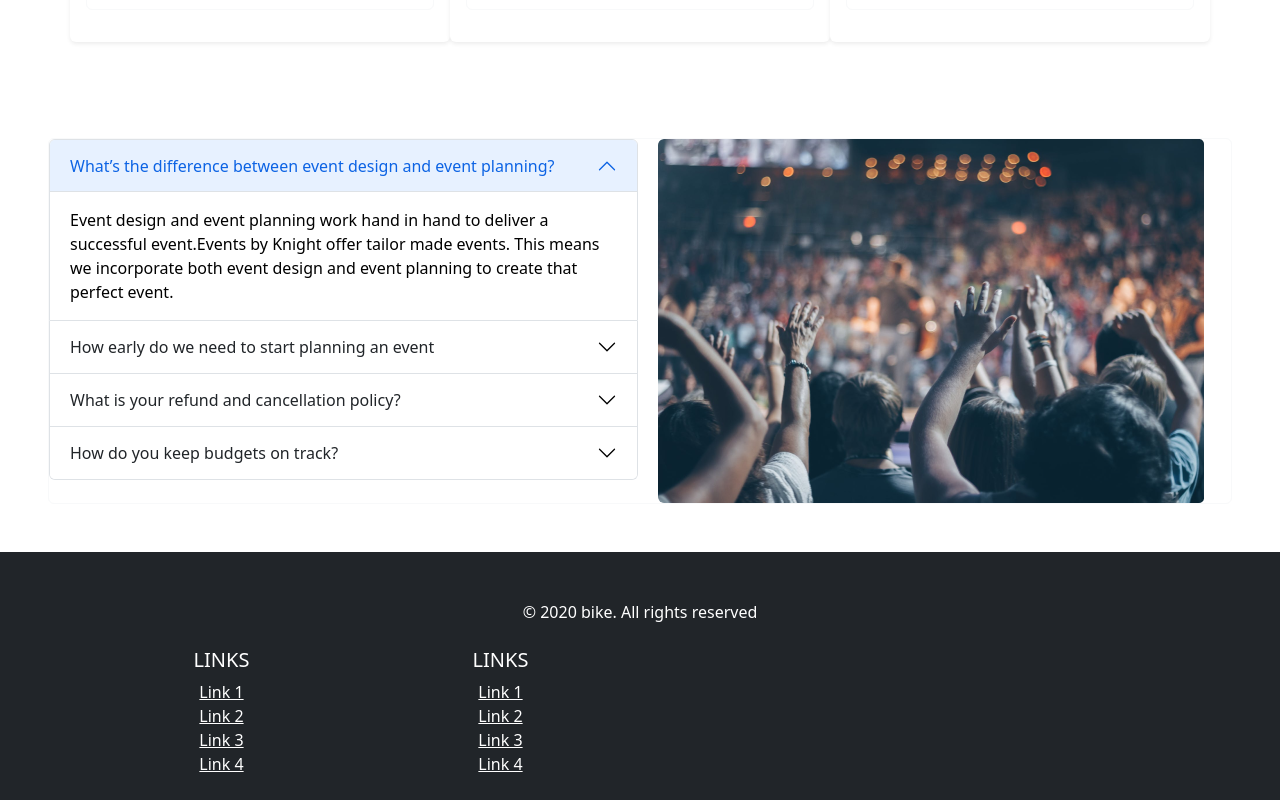
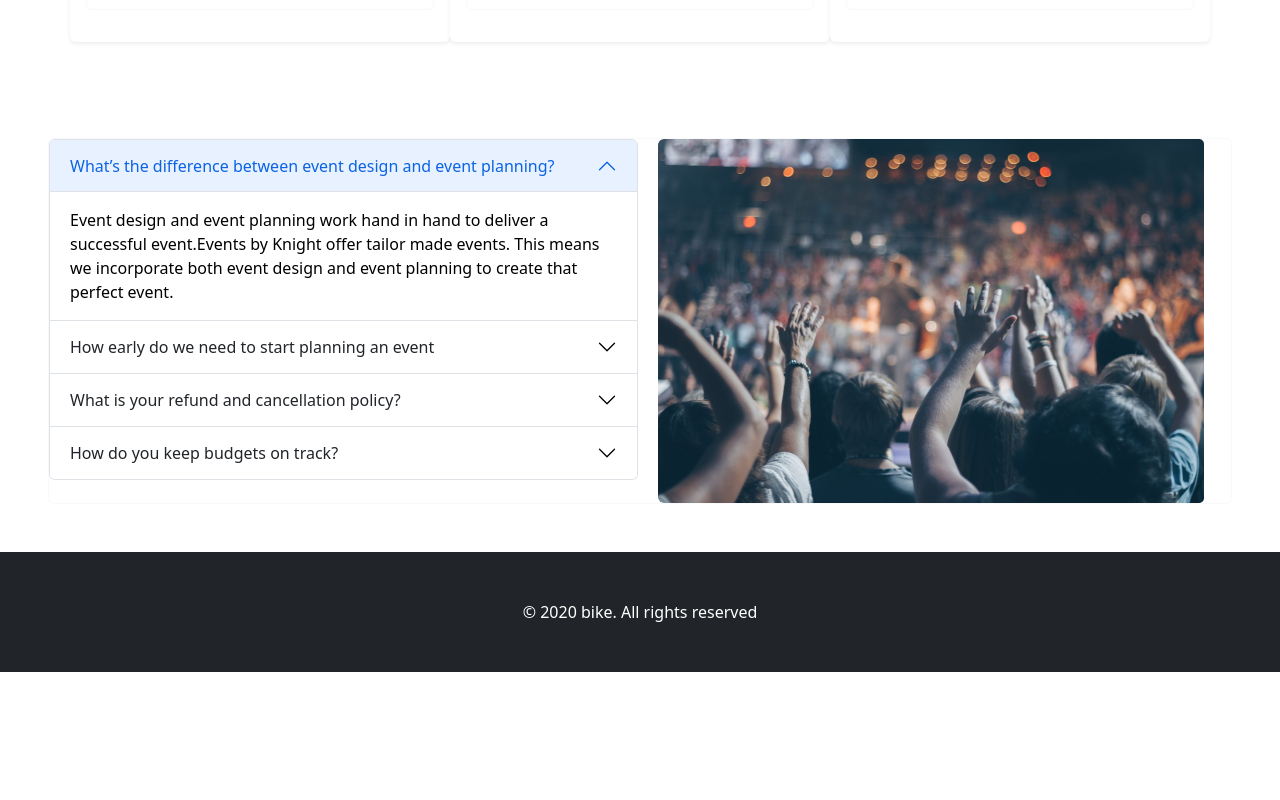
Before and after one commit to Bishaw1/Convention-center, a plain HTML site: page index.html in a window 1280 px wide. Shown: the part 2163-2963 px from the top of the page. After the commit the page ends 2835 px from the top, so only its background shows below. Drawn offline with nearby package versions, Linux system fonts and the light colour scheme.

Commit message:
update  commit

```diff
--- a/index.html
+++ b/index.html
@@ -326,20 +326,20 @@
         <div class="row">
           <!--Grid column-->
           <div class="col-lg-3 col-md-6 mb-4 mb-md-0">
-            <h5 class="text-uppercase">Links</h5>
+            <!-- <h5 class="text-uppercase">Links</h5> -->
 
             <ul class="list-unstyled mb-0">
               <li>
-                <a href="#!" class="text-white">Link 1</a>
+                <!-- <a href="#!" class="text-white">Link 1</a> -->
               </li>
               <li>
-                <a href="#!" class="text-white">Link 2</a>
+                <!-- <a href="#!" class="text-white">Link 2</a> -->
               </li>
               <li>
-                <a href="#!" class="text-white">Link 3</a>
+                <!-- <a href="#!" class="text-white">Link 3</a> -->
               </li>
               <li>
-                <a href="#!" class="text-white">Link 4</a>
+                <!-- <a href="#!" class="text-white">Link 4</a> -->
               </li>
             </ul>
           </div>
@@ -347,20 +347,20 @@
 
           <!--Grid column-->
           <div class="col-lg-3 col-md-6 mb-4 mb-md-0">
-            <h5 class="text-uppercase">Links</h5>
+            <!-- <h5 class="text-uppercase">Links</h5> -->
 
             <ul class="list-unstyled mb-0">
               <li>
-                <a href="#!" class="text-white">Link 1</a>
+                <!-- <a href="#!" class="text-white">Link 1</a> -->
               </li>
               <li>
-                <a href="#!" class="text-white">Link 2</a>
+                <!-- <a href="#!" class="text-white">Link 2</a> -->
               </li>
               <li>
-                <a href="#!" class="text-white">Link 3</a>
+                <!-- <a href="#!" class="text-white">Link 3</a> -->
               </li>
               <li>
-                <a href="#!" class="text-white">Link 4</a>
+                <!-- <a href="#!" class="text-white">Link 4</a> -->
               </li>
             </ul>
         </div>
```
